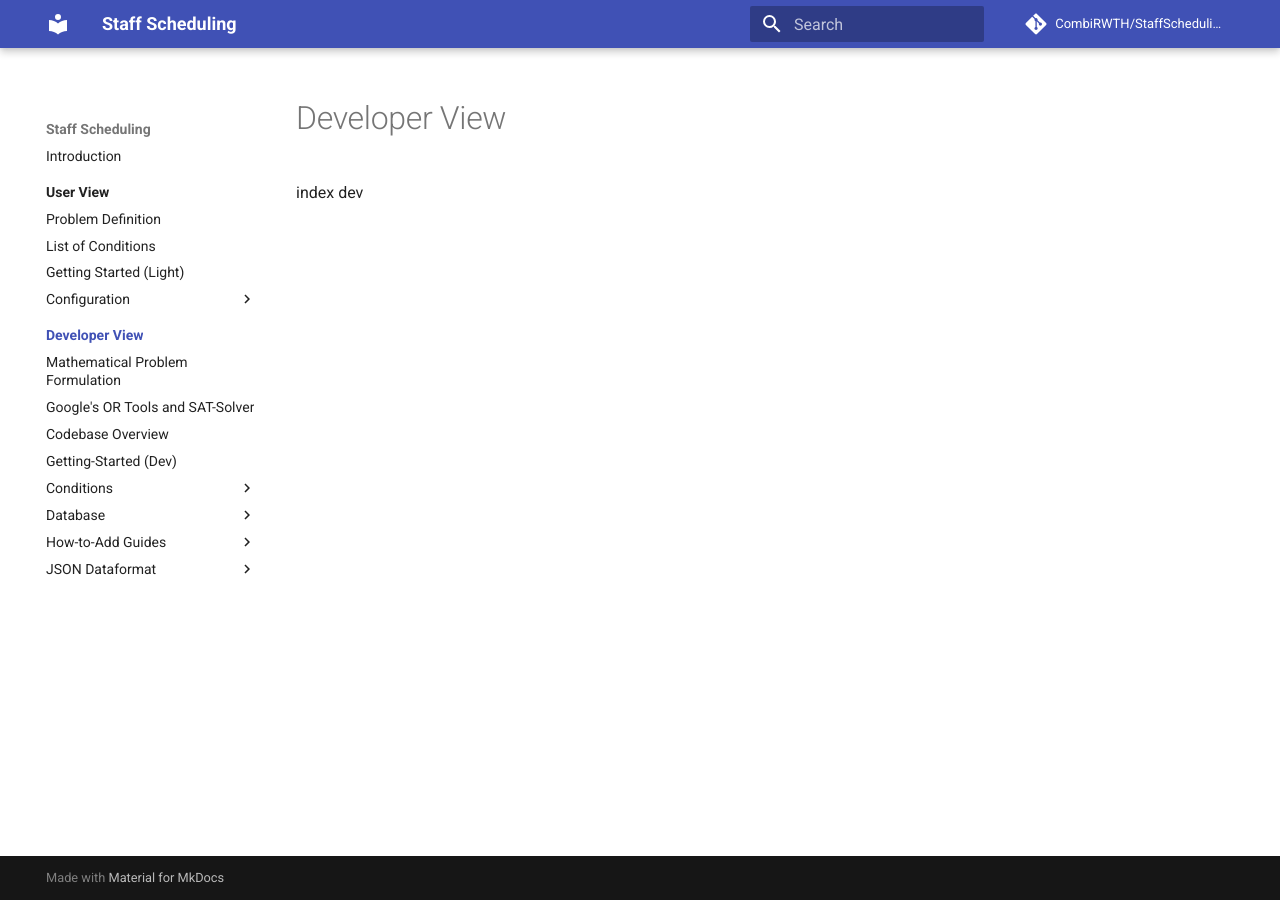
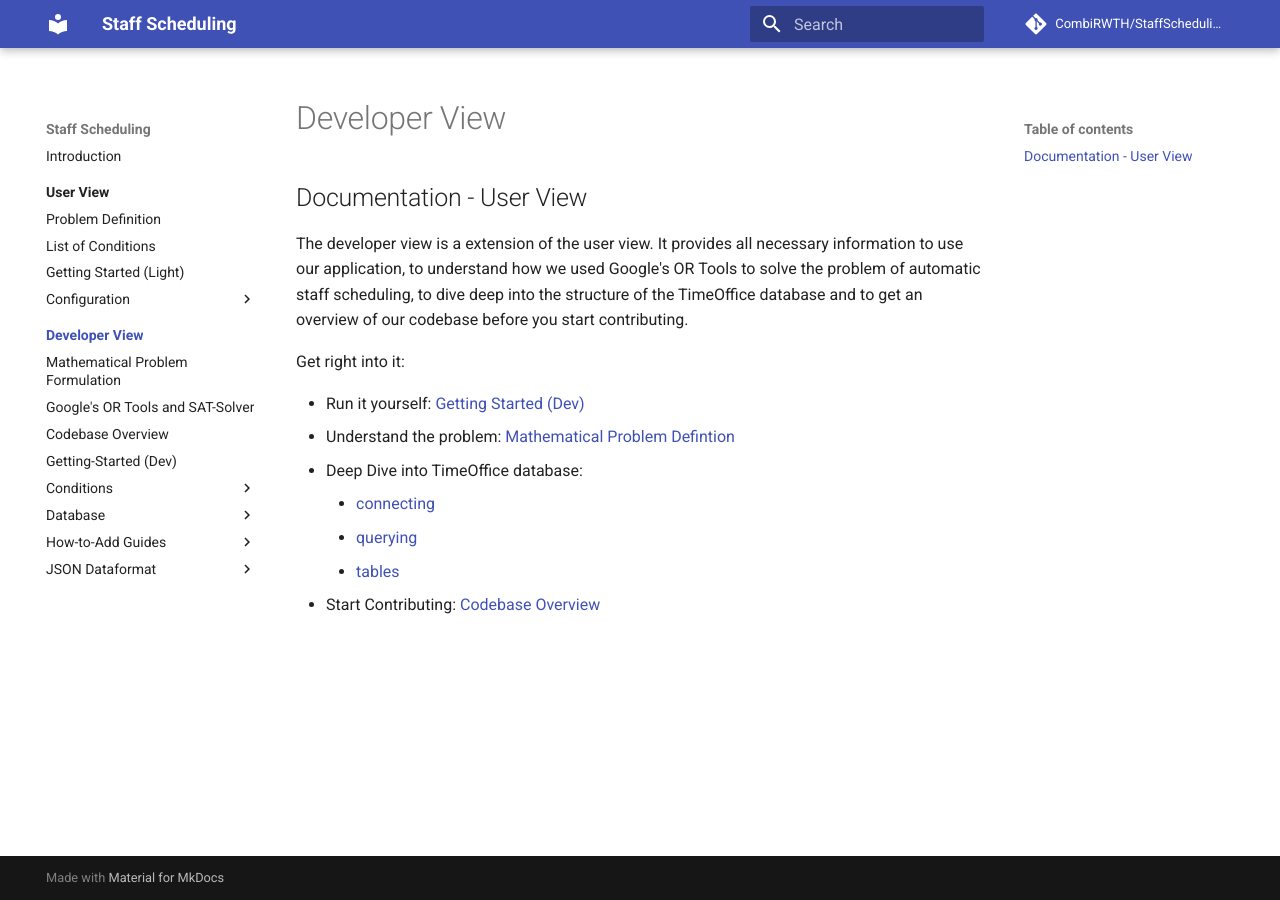
Before and after one commit to CombiRWTH/StaffScheduling, an MkDocs documentation site: the page built from docs/developer-view/index.md, in a window 1280 px wide. Built offline with MkDocs 1.6.1 and Material for MkDocs 9.7.7, drawn with Linux system fonts in a browser that asks for light colours; comment, search, counter and statistics services are not loaded.

Commit message:
add docs/dev/index

```diff
--- a/docs/developer-view/index.md
+++ b/docs/developer-view/index.md
@@ -1 +1,12 @@
-index dev
+# Documentation - User View
+The developer view is a extension of the user view. It provides all necessary information to use our application, to understand how we used Google's OR Tools to solve the problem of automatic staff scheduling, to dive deep into the structure of the TimeOffice database and to get an overview of our codebase before you start contributing.
+
+Get right into it:
+
+- Run it yourself: [Getting Started (Dev)]((./getting-started-dev))
+- Understand the problem: [Mathematical Problem Defintion](./mathematical-problem-definition.md)
+- Deep Dive into TimeOffice database:
+    - [connecting](./database-overview/database-connection.md)
+    - [querying](./database-overview/database-queries.md)
+    - [tables](./database-overview/database-tables.md)
+- Start Contributing: [Codebase Overview](./codebase-overview.md)
```
